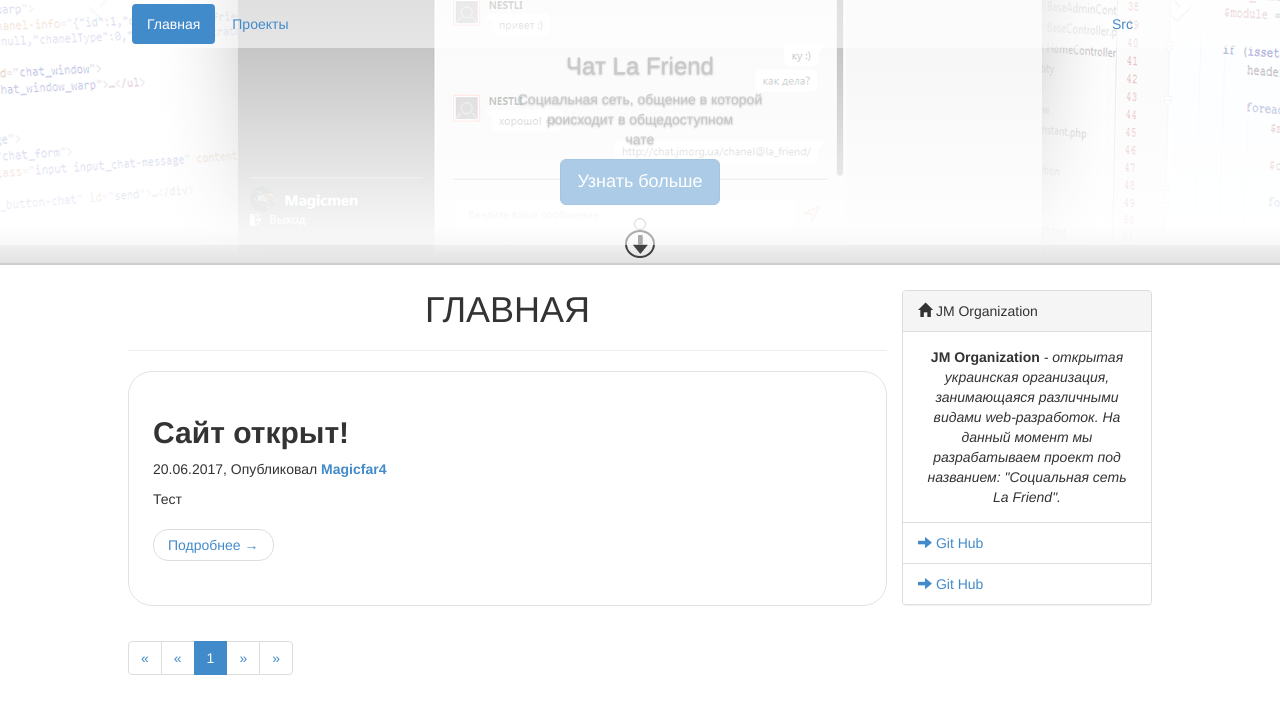
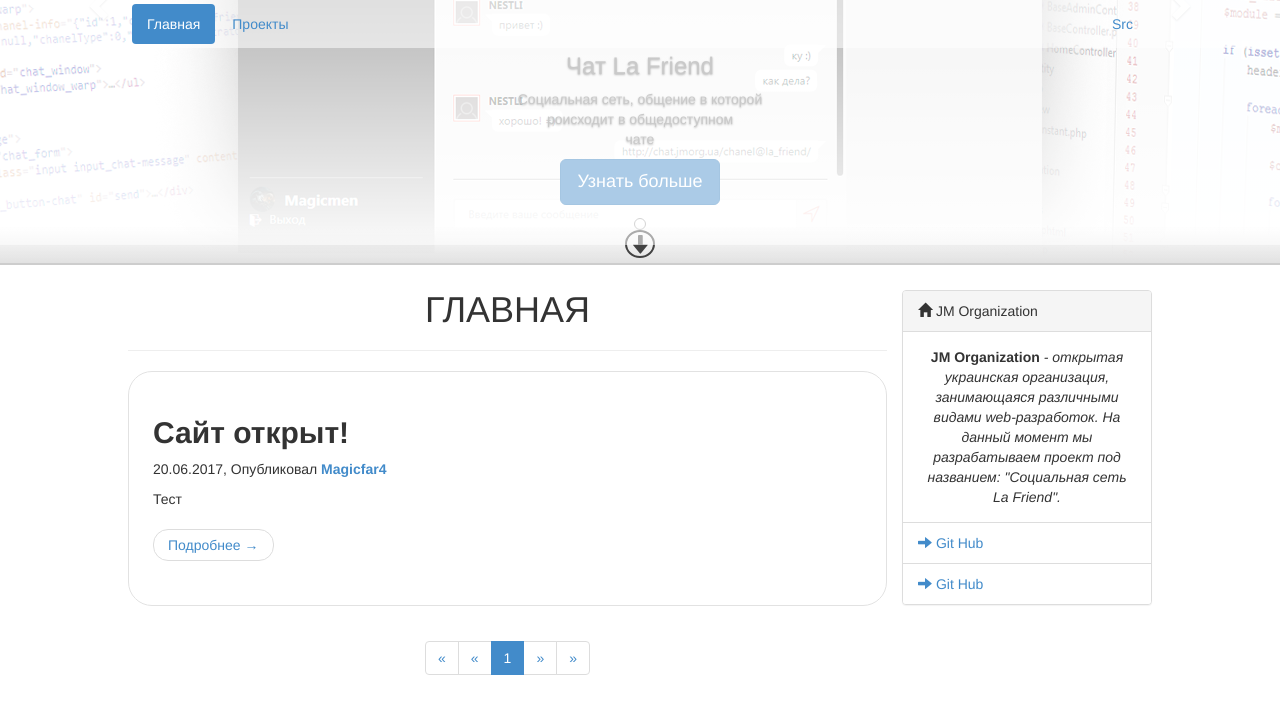
Before and after one commit to jm-organization/jm-organization.github.io, a Jekyll site: the page built from index.html, in a window 1280 px wide and 1400 px high, scrolled down 265 px. Shown: the top 714 px of the window. Built offline with Jekyll 4.4.1, drawn with Linux system fonts in a browser that asks for light colours; the list of posts is cut into pages by our own code.

Commit message:
Пагинатор обновлён

```diff
--- a/assets/css/main.css
+++ b/assets/css/main.css
@@ -123,6 +123,8 @@ li {
       border-radius: 24px;
       border: 1px solid #e2e2e2;
       margin-bottom: 15px; }
+    .page-width .page-content .jm-pagination {
+      text-align: center; }
   .page-width .jm-sidebar {
     width: 250px;
     float: left;
--- a/index.html
+++ b/index.html
@@ -19,7 +19,7 @@ title: Главная
 </article>
 {% endfor %}
 
-<div class="jm-pagination">
+<center class="jm-pagination">
     <ul class="pagination">
         {% assign max_buttons = 5 %}
 
@@ -94,4 +94,4 @@ title: Главная
             {% endif %}
         </li>
     </ul>
-</div>
+</center>
```
